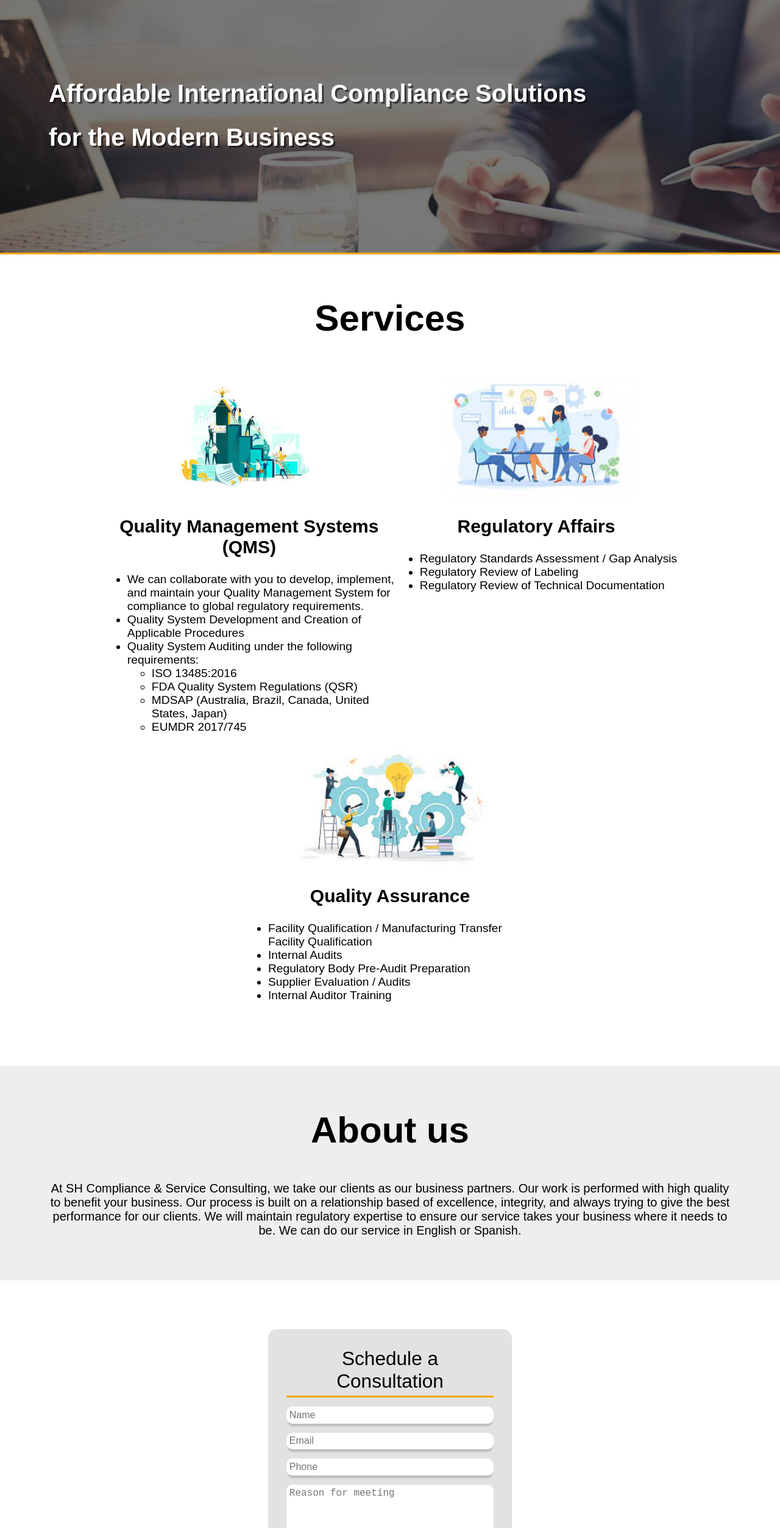
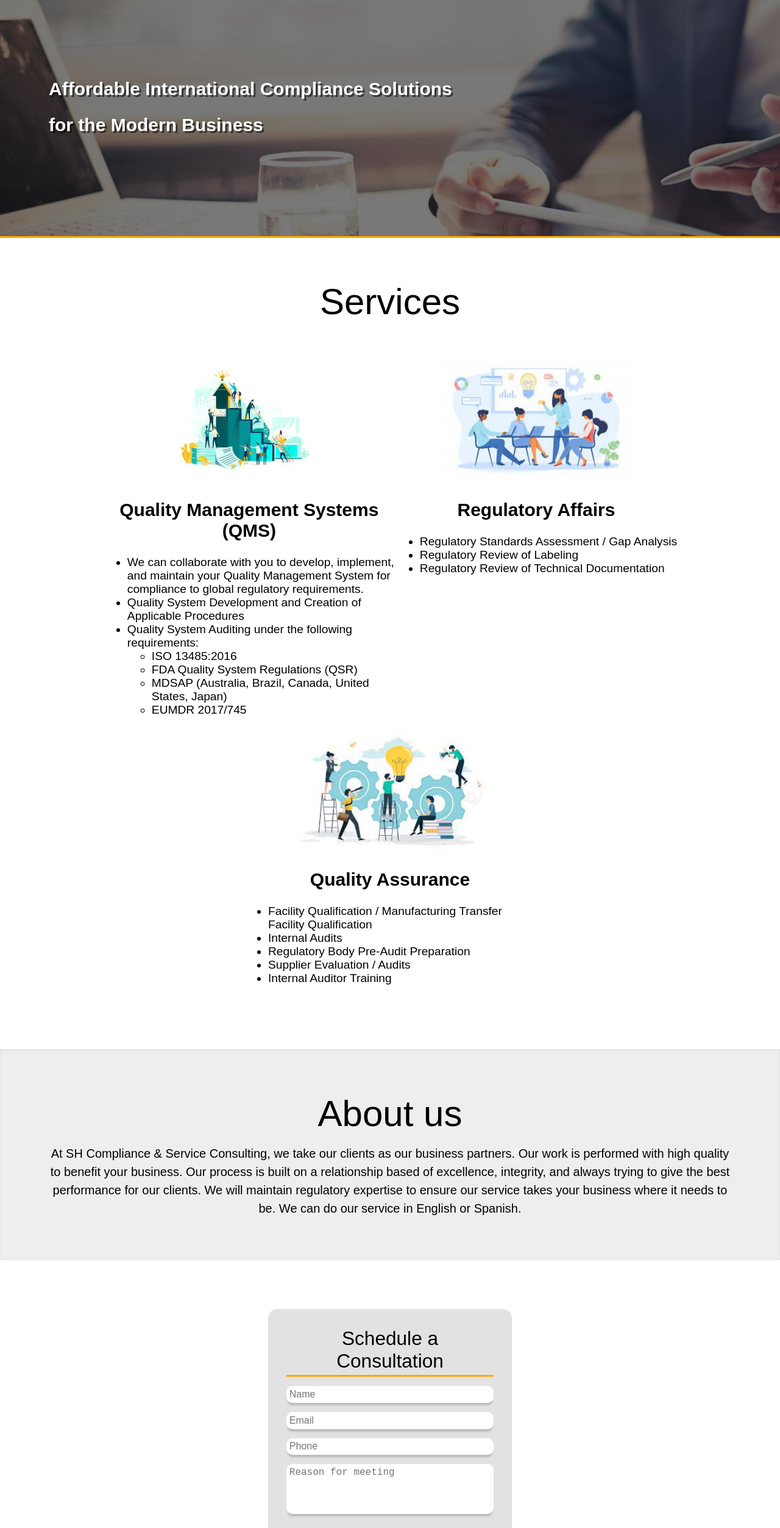
Before and after one commit to bsmrdel101/sh-compliance-and-consulting, a Next.js app: page / in a window 1280 px wide. Shown: the part 120-2625 px from the top of the page at 61% size. Built offline with nearby package versions, Linux system fonts and the light colour scheme.

Commit message:
chore: Updated styles

```diff
--- a/src/pages/index.jsx
+++ b/src/pages/index.jsx
@@ -9,15 +9,19 @@ import Contact from "../components/Contact";
 export default function Home() {
   return (
     <Layout>
-      <Header />
-      <section id="section-one">
+      <section id="header">
+        <Header />
+      </section>
+      <section id="company-services">
         <CompanyServices />
       </section>
-      <section className="about-container">
+      <section id="about">
         <About />
       </section>
-      <ScheduleForm />
-      <section className="contact-container">
+      <section id="schedule-form">
+        <ScheduleForm />
+      </section>
+      <section id="contact">
         <Contact />
       </section>
     </Layout>
--- a/src/styles/components/about.scss
+++ b/src/styles/components/about.scss
@@ -5,14 +5,18 @@
   padding-bottom: 70px;
   font-size: var(--body-font-size);
   text-align: center;
+  box-shadow: rgba(0, 0, 0, 0.06) 0px 2px 4px 0px inset;
 
   &__title {
-    margin-top: 70px;
+    margin: 70px auto 1rem;
     font-size: var(--font-xl);
+    font-weight: 100;
   }
 
   p {
     margin: auto 5rem;
     font-size: var(--font-md);
+    line-height: 1.5;
+    font-weight: 100;
   }
 }
--- a/src/styles/components/company-services.scss
+++ b/src/styles/components/company-services.scss
@@ -3,6 +3,7 @@
     margin-top: 70px;
     font-size: var(--font-xl);
     text-align: center;
+    font-weight: 100;
   }
 
   &__list {
--- a/src/styles/components/contact.scss
+++ b/src/styles/components/contact.scss
@@ -5,6 +5,7 @@
     background-color: rgb(238, 238, 238);
     text-align: center;
     font-size: var(--font-md);
+    box-shadow: rgba(0, 0, 0, 0.06) 0px 2px 4px 0px inset;
 
     &__title {
         font-size: var(--font-xl);
@@ -17,6 +18,7 @@
         box-shadow: 0 6px 3px -2px rgba(0, 0, 0, 0.301);
         transition: ease 0.3s;
         margin-top: 0.6rem;
+        margin-bottom: 3rem;
 
         &:hover {
             cursor: pointer;
```
